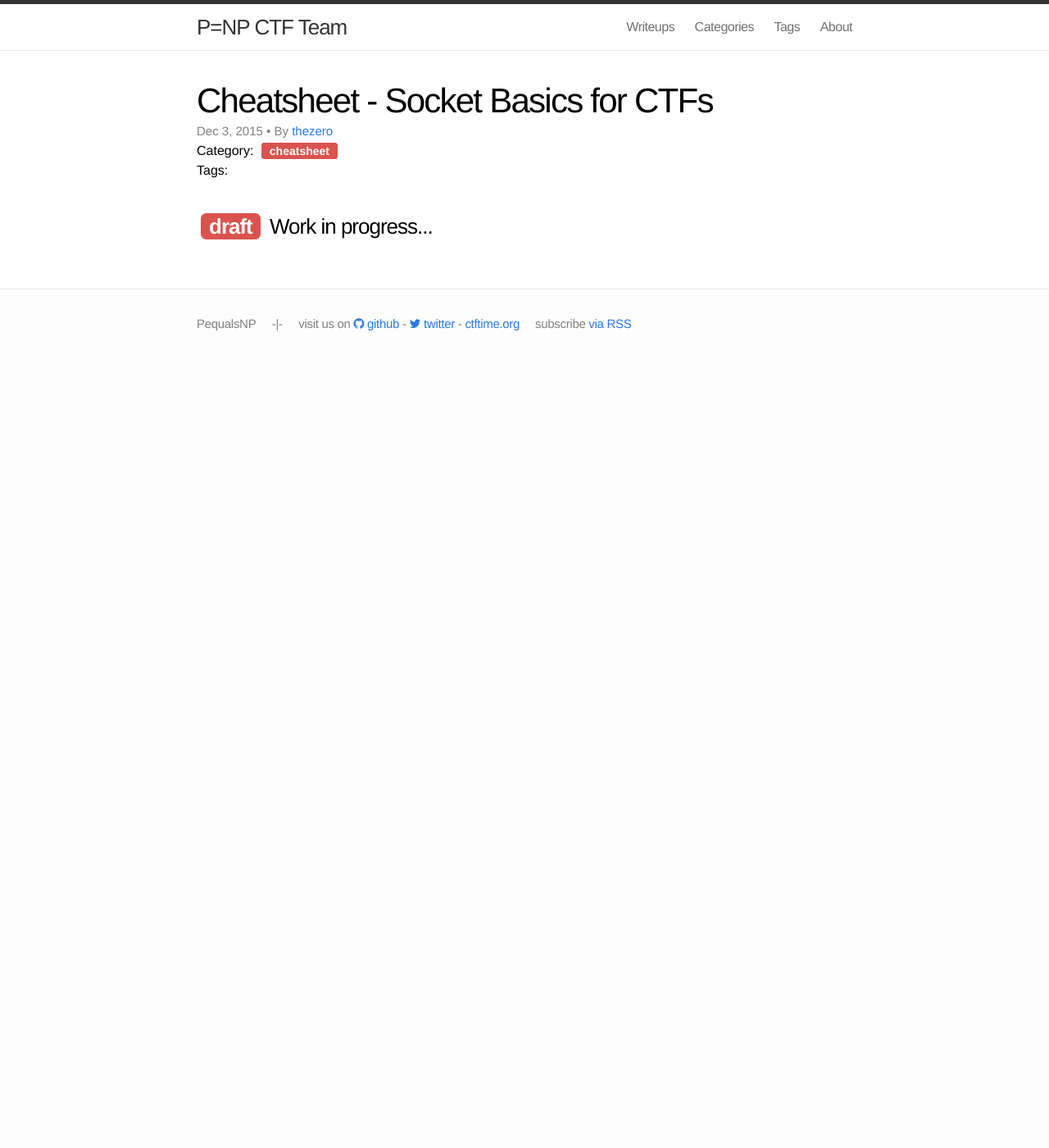
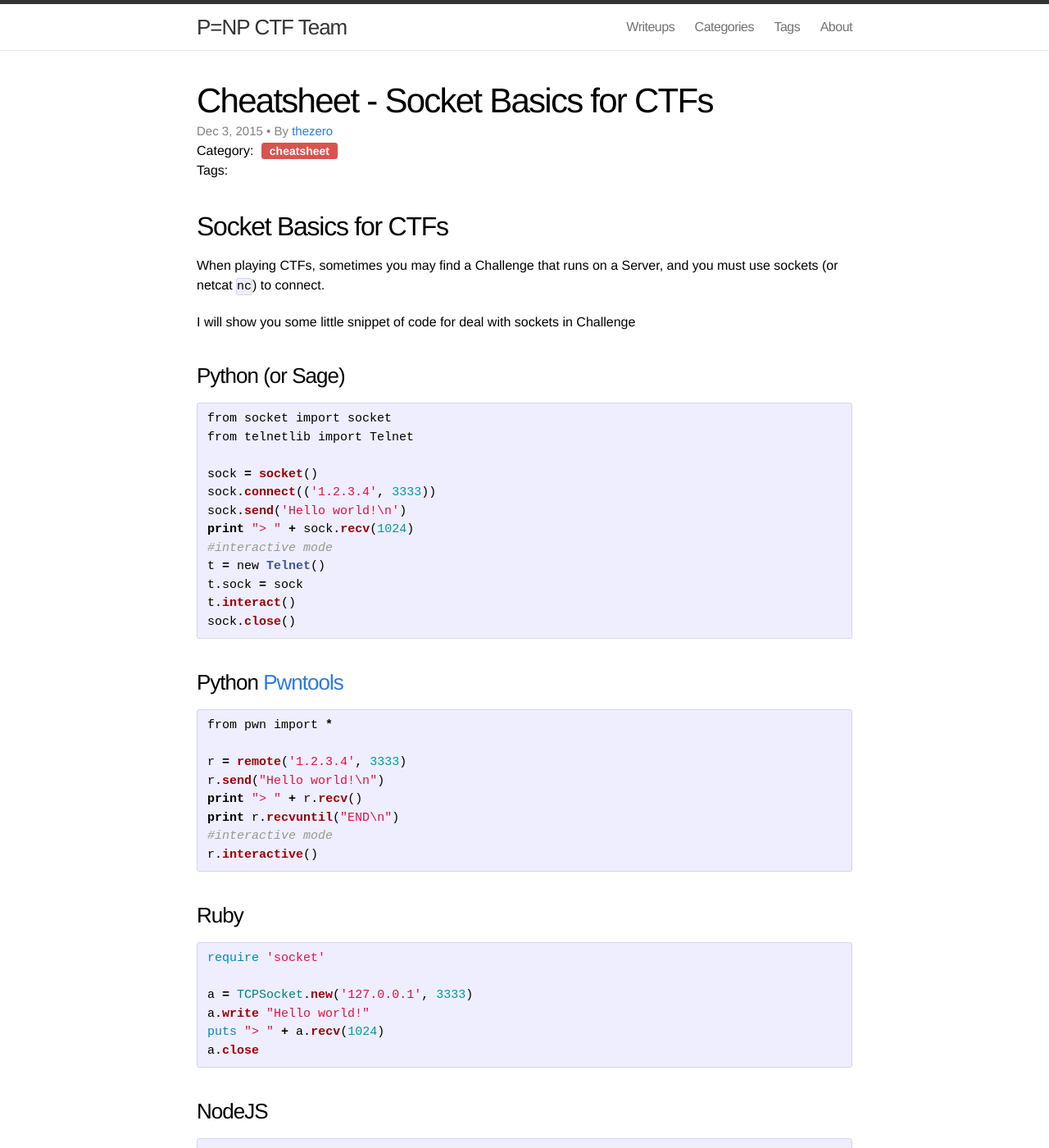
Before and after one commit to PequalsNP-team/pequalsnp-team.github.io, a Jekyll site: the page built from _posts/2015-12-03-socket-basics-py-js-rb.md, in a window 1280 px wide and 1400 px high. Shown: the whole window at 82% size. Built offline with Jekyll 4.4.1, drawn with Linux system fonts in a browser that asks for light colours; comment, search, counter and statistics services are not loaded; some of the changed text lies outside the part shown.

Commit message:
socket 101

```diff
--- a/_posts/2015-12-03-socket-basics-py-js-rb.md
+++ b/_posts/2015-12-03-socket-basics-py-js-rb.md
@@ -1,5 +1,5 @@
 ---
-layout: draft
+layout: post
 title: "Cheatsheet - Socket Basics for CTFs"
 category: cheatsheet
 author: thezero
@@ -28,7 +28,7 @@ t.interact()
 sock.close()
 {% endhighlight %}
 
-### Python Pwntools
+### Python [Pwntools](http://pwntools.com/)
 {% highlight python %}
 from pwn import *
 
```
